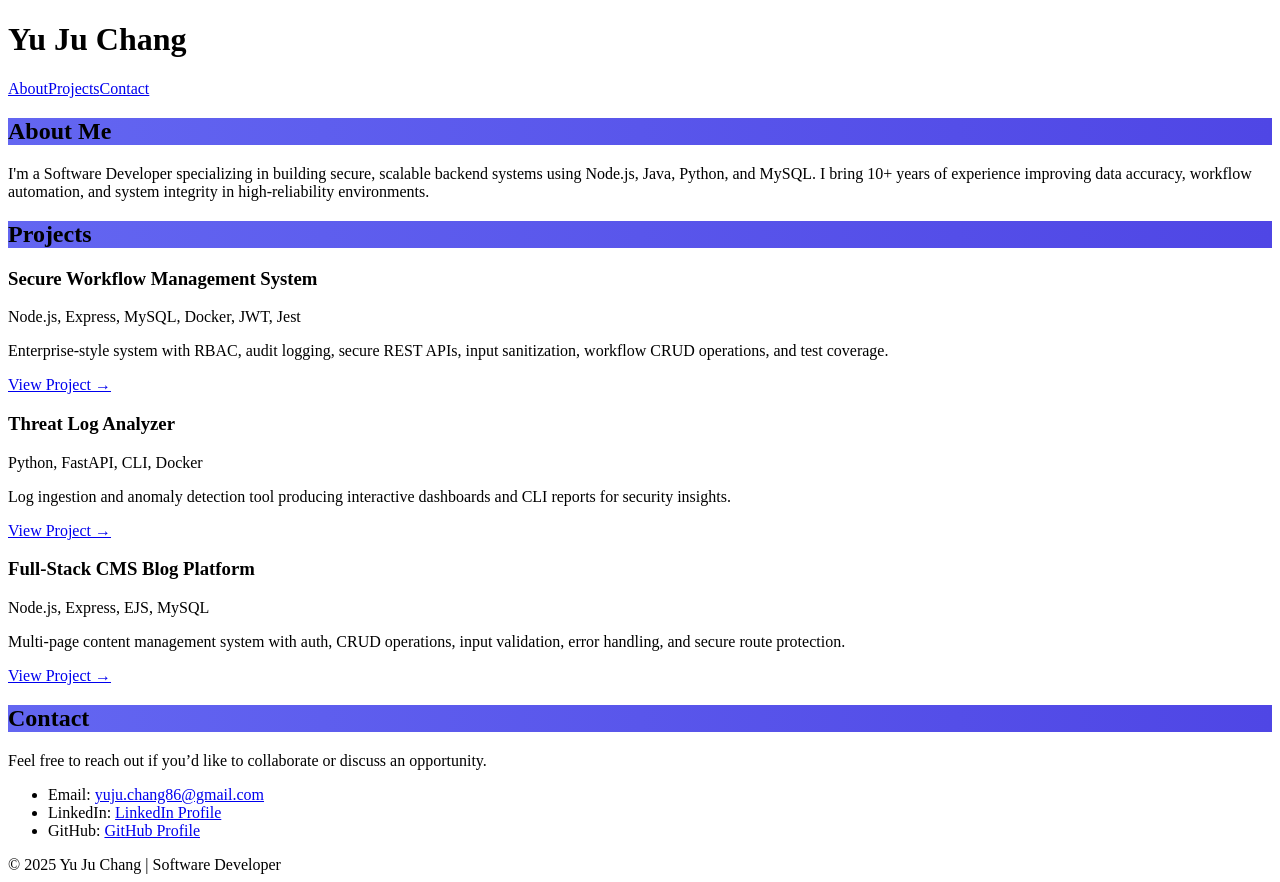
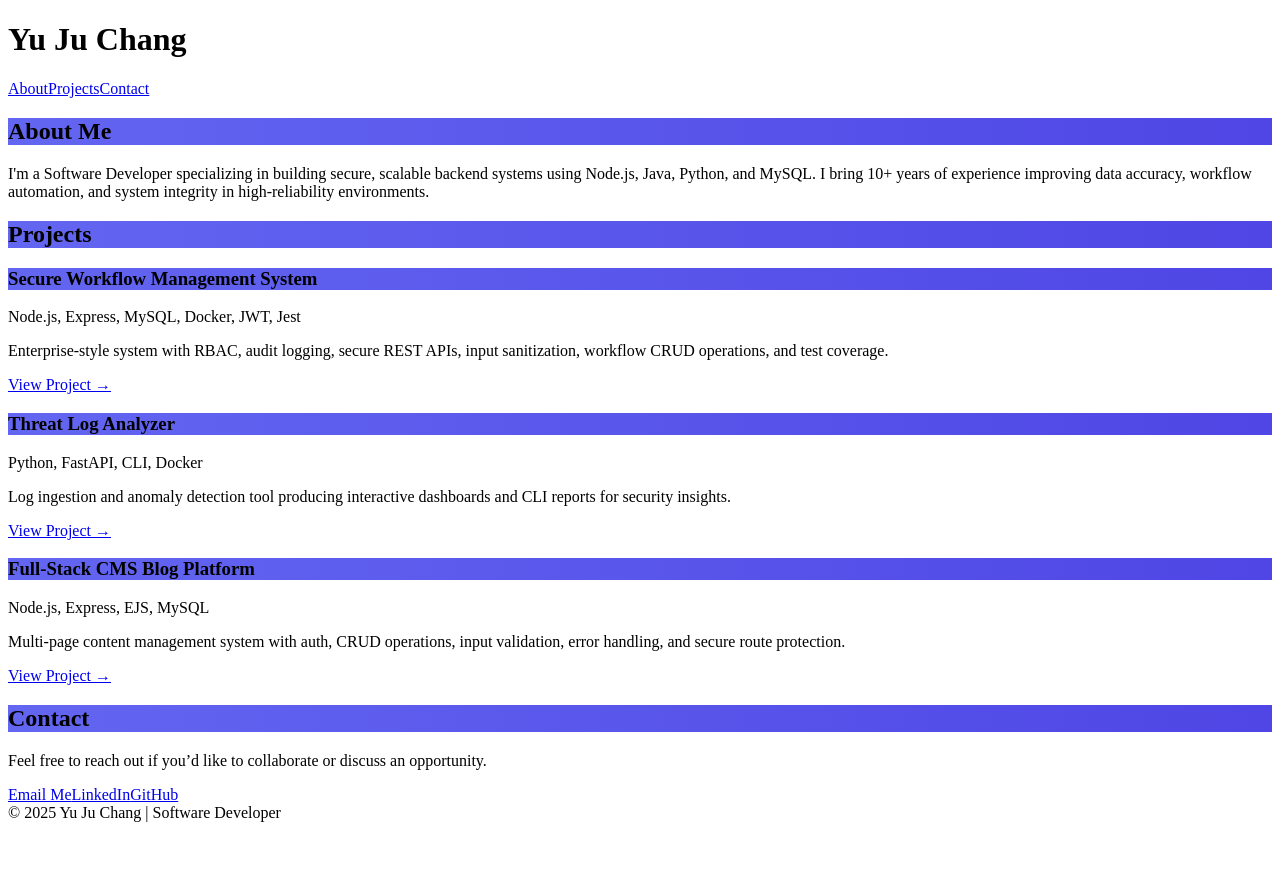
Before and after one commit to changyuj/portfolio, a React (Vite) app: page / in a window 1280 px wide. After the commit the page ends 830 px from the top, so only its background shows below. Built offline with nearby package versions, Linux system fonts and the light colour scheme.

Commit message:
updated contact and project buttons and background gradient

```diff
--- a/src/App.jsx
+++ b/src/App.jsx
@@ -1,4 +1,3 @@
-import { useState } from "react";
 import Projects from "./components/Projects";
 import About from "./components/About";
 import Contact from "./components/Contact";
@@ -6,7 +5,7 @@ import Header from "./components/Header";
 
 export default function App() {
   return (
-    <div className="font-sans bg-gray-100 min-h-screen text-gray-800">
+    <div className="font-sans bg-gradient-to-b from-gray-100 via-gray-50 to-gray-100 min-h-screen text-gray-800">
       <Header />
       <main className="max-w-5xl mx-auto px-6">
         <About />
--- a/src/components/Contact.jsx
+++ b/src/components/Contact.jsx
@@ -1,20 +1,19 @@
 export default function Contact() {
   return (
-    <section id="contact" className="my-12">
-      <h2 className="text-3xl font-bold mb-4 text-indigo-600">Contact</h2>
+    <section id="contact" className="my-16">
+      <h2 className="text-4xl font-bold mb-8 text-transparent bg-clip-text" style={{backgroundImage: "linear-gradient(90deg,#6366f1,#4f46e5)"}}>
+        Contact
+      </h2>
 
-      <p className="text-lg text-gray-700">
+      <p className="text-lg text-gray-700 mb-6">
         Feel free to reach out if you’d like to collaborate or discuss an opportunity.
       </p>
 
-      <ul className="mt-4 space-y-2">
-        <li>Email: <a href="mailto:yuju.chang86@gmail.com" className="text-indigo-600 hover:underline">
-          yuju.chang86@gmail.com</a></li>
-        <li>LinkedIn: <a href="https://www.linkedin.com/in/yu-ju-chang-13812b1a6"
-          target="_blank" className="text-indigo-600 hover:underline">LinkedIn Profile</a></li>
-        <li>GitHub: <a href="https://github.com/changyuj"
-          target="_blank" className="text-indigo-600 hover:underline">GitHub Profile</a></li>
-      </ul>
+      <div className="flex flex-col md:flex-row gap-4">
+        <a href="mailto:yuju.chang86@gmail.com" className="contact-link">Email Me</a>
+        <a href="https://www.linkedin.com/in/yu-ju-chang-13812b1a6" target="_blank" className="contact-link">LinkedIn</a>
+        <a href="https://github.com/changyuj" target="_blank" className="contact-link">GitHub</a>
+      </div>
     </section>
   );
 }
--- a/src/components/Projects.jsx
+++ b/src/components/Projects.jsx
@@ -4,43 +4,38 @@ export default function Projects() {
       title: "Secure Workflow Management System",
       tech: "Node.js, Express, MySQL, Docker, JWT, Jest",
       desc:
-        "Enterprise-style system with RBAC, audit logging, secure REST APIs, "
-        + "input sanitization, workflow CRUD operations, and test coverage.",
+        "Enterprise-style system with RBAC, audit logging, secure REST APIs, input sanitization, workflow CRUD operations, and test coverage.",
       link: "https://github.com/changyuj"
     },
     {
       title: "Threat Log Analyzer",
       tech: "Python, FastAPI, CLI, Docker",
       desc:
-        "Log ingestion and anomaly detection tool producing interactive dashboards "
-        + "and CLI reports for security insights.",
+        "Log ingestion and anomaly detection tool producing interactive dashboards and CLI reports for security insights.",
       link: "https://github.com/changyuj"
     },
     {
       title: "Full-Stack CMS Blog Platform",
       tech: "Node.js, Express, EJS, MySQL",
       desc:
-        "Multi-page content management system with auth, CRUD operations, "
-        + "input validation, error handling, and secure route protection.",
+        "Multi-page content management system with auth, CRUD operations, input validation, error handling, and secure route protection.",
       link: "https://github.com/changyuj"
     }
   ];
 
   return (
-    <section id="projects" className="my-12">
-      <h2 className="text-3xl font-bold mb-6 text-indigo-600">Projects</h2>
+    <section id="projects" className="my-16">
+      <h2 className="text-4xl font-bold mb-8 text-transparent bg-clip-text" style={{backgroundImage: "linear-gradient(90deg,#6366f1,#4f46e5)"}}>
+        Projects
+      </h2>
 
-      <div className="grid md:grid-cols-2 gap-6">
+      <div className="grid md:grid-cols-2 gap-8">
         {projects.map((p, idx) => (
-          <div key={idx} className="bg-white shadow-md rounded-lg p-6">
-            <h3 className="text-xl font-bold mb-2 text-indigo-600">{p.title}</h3>
-            <p className="text-sm text-gray-500 mb-2">{p.tech}</p>
-            <p className="text-gray-700 mb-4">{p.desc}</p>
-            <a
-              href={p.link}
-              className="text-indigo-600 font-medium hover:underline"
-              target="_blank"
-            >
+          <div key={idx} className="project-card">
+            <h3 className="project-title">{p.title}</h3>
+            <p className="project-tech">{p.tech}</p>
+            <p className="project-desc">{p.desc}</p>
+            <a href={p.link} target="_blank" className="project-link">
               View Project →
             </a>
           </div>
```
